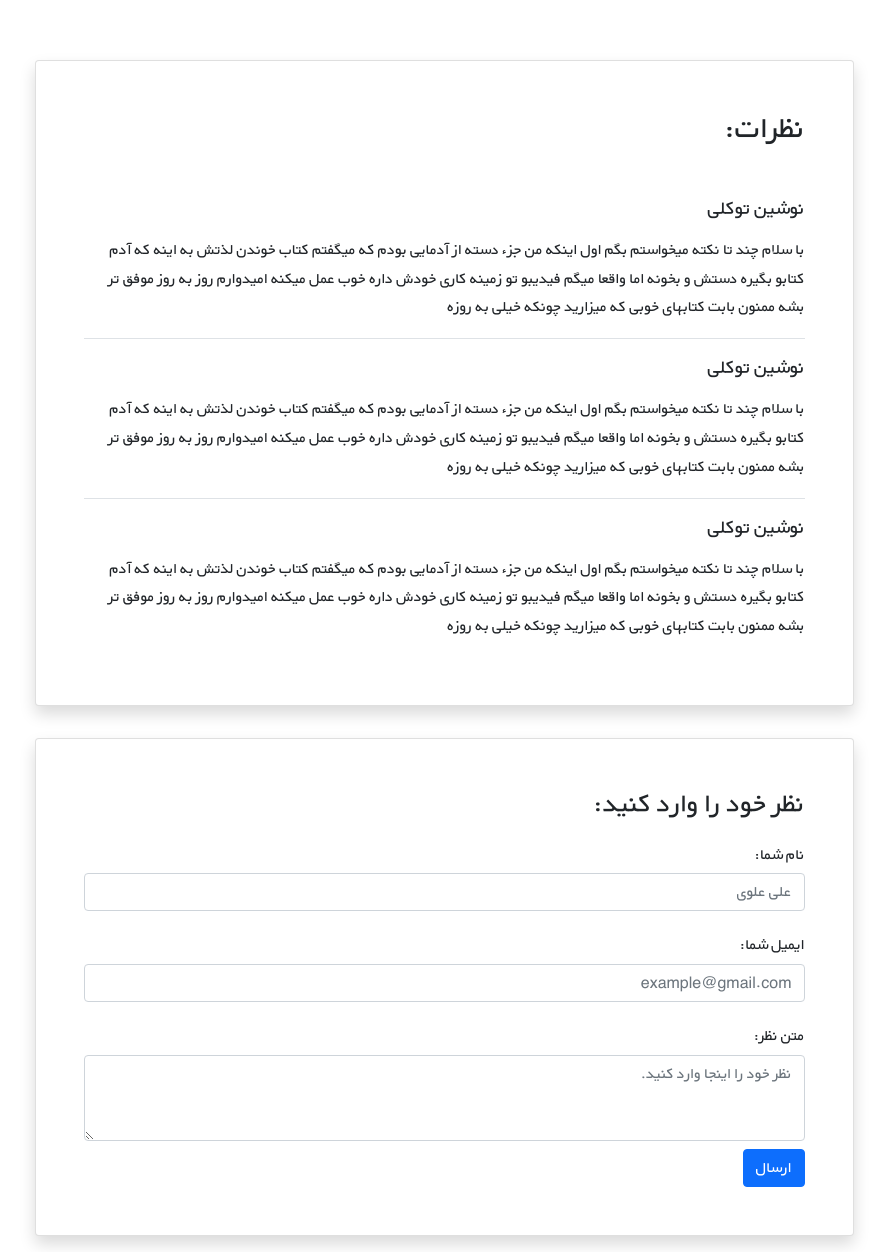
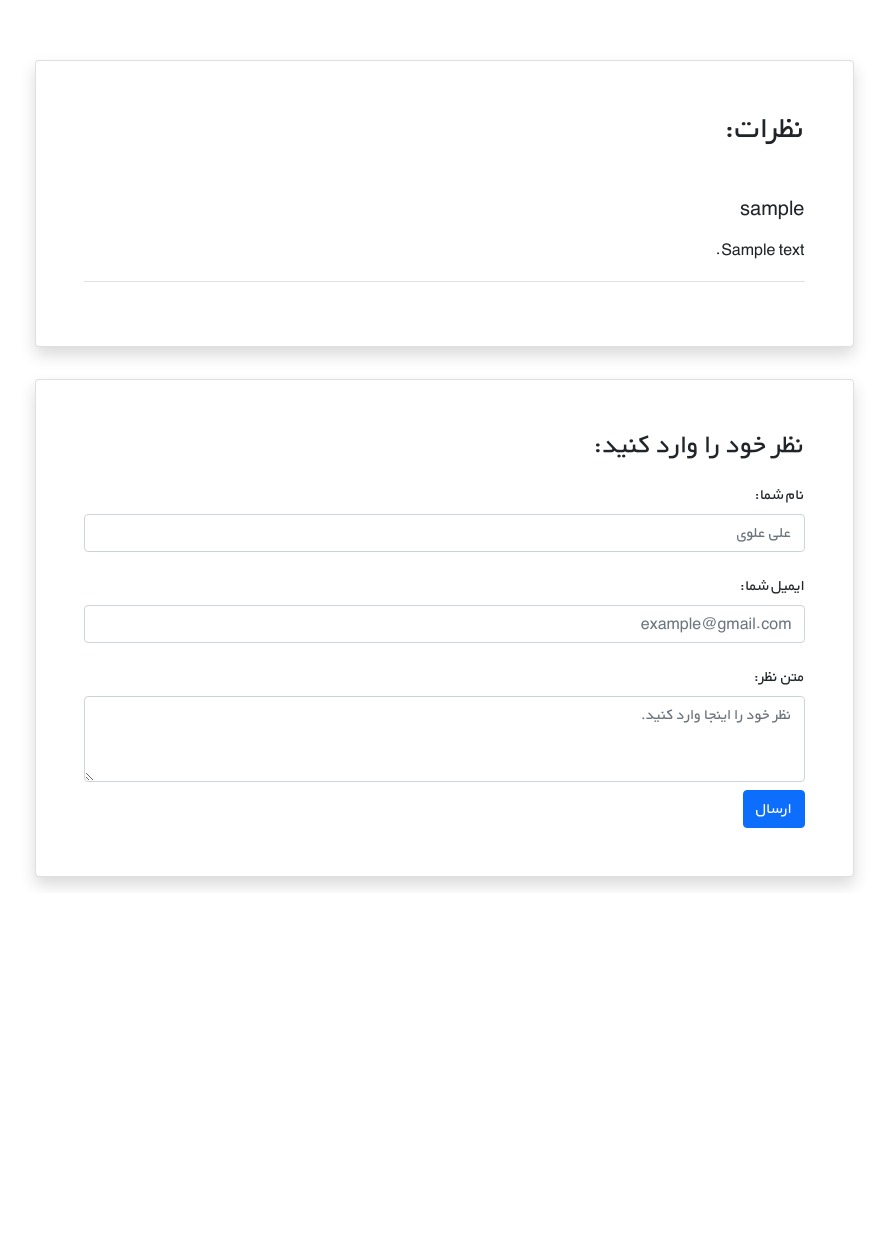
Before and after one commit to amirNeghabi/Django_BookStore, a Django app: template books/templates/books/book_detail.html in a window 1280 px wide. Shown: the part 478-1730 px from the top of the page, without its empty margins (196-1084 px from the left). After the commit the page ends 1366 px from the top, so only its background shows below. Run offline with Django 5.2, Linux system fonts and the light colour scheme; the template is opened without the code that fills it: most values are stand-ins (such as "Sample title", 1, 10 or a date in 2020); grey boxes marked "Sample" are stand-in pictures.

Commit message:
render books cmments in book detail

```diff
--- a/books/templates/books/book_detail.html
+++ b/books/templates/books/book_detail.html
@@ -44,33 +44,13 @@
                 <div class="d-flex justify-content-center">
                     <div class="card shadow my-3 p-5 w-sm-75 w-100">
                         <h2 class="mb-5">نظرات:</h2>
-                        <div class="border-bottom mb-3">
-                            <h5 class="mb-3">نوشین توکلی</h5>
-                            <p>با سلام چند تا نکته میخواستم بگم اول اینکه من جزء دسته از آدمایی بودم که میگفتم کتاب
-                                خوندن لذتش
-                                به اینه که آدم کتابو بگیره دستش و بخونه اما واقعا میگم فیدیبو تو زمینه کاری خودش داره
-                                خوب عمل
-                                میکنه امیدوارم روز به روز موفق تر بشه ممنون بابت کتابهای خوبی که میزارید چونکه خیلی به
-                                روزه</p>
+                        {% for comment in  comments %}
+                            <div class="border-bottom mb-3">
+                            <h5 class="mb-3">{{ comment.user.username }}</h5>
+                            <p>{{ comment.text|linebreaks }}</p>
+
                         </div>
-                        <div class="border-bottom mb-3">
-                            <h5 class="mb-3">نوشین توکلی</h5>
-                            <p>با سلام چند تا نکته میخواستم بگم اول اینکه من جزء دسته از آدمایی بودم که میگفتم کتاب
-                                خوندن لذتش
-                                به اینه که آدم کتابو بگیره دستش و بخونه اما واقعا میگم فیدیبو تو زمینه کاری خودش داره
-                                خوب عمل
-                                میکنه امیدوارم روز به روز موفق تر بشه ممنون بابت کتابهای خوبی که میزارید چونکه خیلی به
-                                روزه</p>
-                        </div>
-                        <div>
-                            <h5 class="mb-3">نوشین توکلی</h5>
-                            <p>با سلام چند تا نکته میخواستم بگم اول اینکه من جزء دسته از آدمایی بودم که میگفتم کتاب
-                                خوندن لذتش
-                                به اینه که آدم کتابو بگیره دستش و بخونه اما واقعا میگم فیدیبو تو زمینه کاری خودش داره
-                                خوب عمل
-                                میکنه امیدوارم روز به روز موفق تر بشه ممنون بابت کتابهای خوبی که میزارید چونکه خیلی به
-                                روزه</p>
-                        </div>
+                        {% endfor %}
                     </div>
                 </div>
 
--- a/static/css/style.css
+++ b/static/css/style.css
@@ -17,4 +17,5 @@
 @media (min-width: 576px) {
     /* CUSTOM WIDTHS */
     .w-sm-75 { width: 75%!important; }
+
 }
```
Also changed, not shown: books/urls.py (+4 -3 lines), books/views.py (+17 -4 lines), db.sqlite3, templates/_base.html (line endings or trailing spaces).
